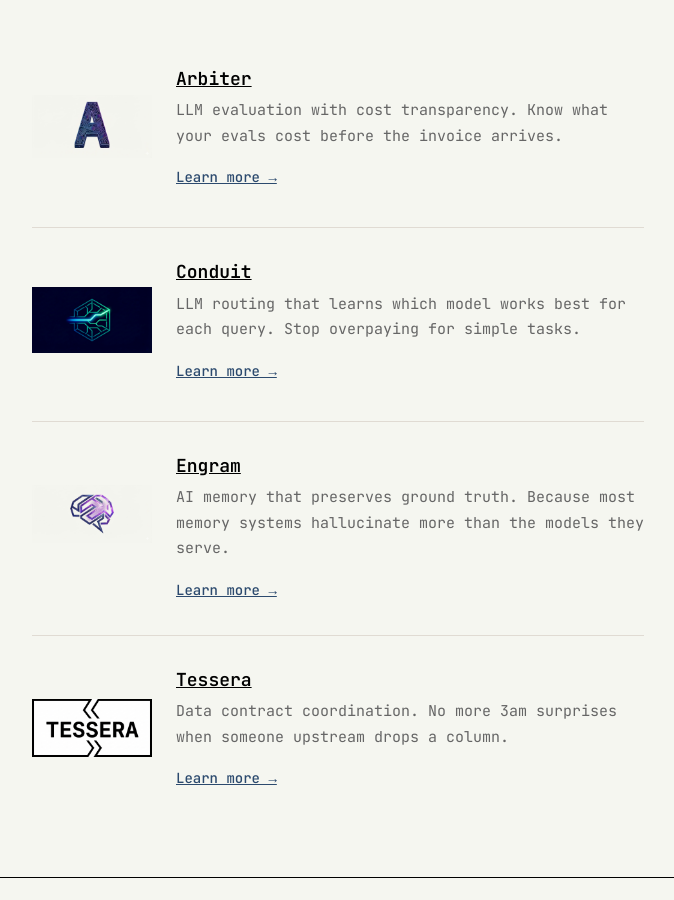
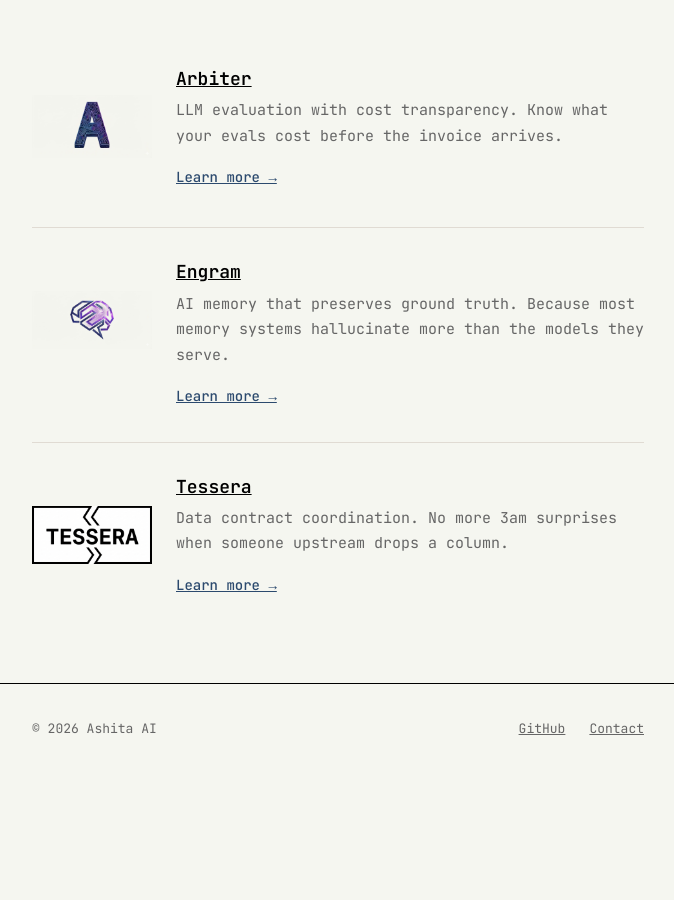
Before and after one commit to ashita-ai/ashita-ai.github.io, a Jekyll site: the page built from index.html, in a window 1280 px wide and 900 px high, scrolled down 569 px. Shown: the whole window, without its empty margins (302-976 px from the left). Built offline with Jekyll 4.4.1, drawn with Linux system fonts in a browser that asks for light colours; after the commit the page ends 1343 px from its top, so only the background shows below that.

Commit message:
Remove Conduit from home and projects pages
Content preserved in _projects/conduit.md; added listed: false to hide it from listings.

```diff
--- a/index.html
+++ b/index.html
@@ -30,15 +30,6 @@ title: Home
   </article>
 
   <article class="project-card">
-    <a href="{{ '/projects/conduit/' | relative_url }}"><img src="{{ '/assets/images/conduit.jpg' | relative_url }}" alt="Conduit" class="project-logo"></a>
-    <div class="project-content">
-      <h3><a href="{{ '/projects/conduit/' | relative_url }}">Conduit</a></h3>
-      <p>LLM routing that learns which model works best for each query. Stop overpaying for simple tasks.</p>
-      <a href="{{ '/projects/conduit/' | relative_url }}" class="project-link">Learn more →</a>
-    </div>
-  </article>
-
-  <article class="project-card">
     <a href="{{ '/projects/engram/' | relative_url }}"><img src="{{ '/assets/images/engram.jpg' | relative_url }}" alt="Engram" class="project-logo"></a>
     <div class="project-content">
       <h3><a href="{{ '/projects/engram/' | relative_url }}">Engram</a></h3>
--- a/projects.html
+++ b/projects.html
@@ -6,7 +6,7 @@ permalink: /projects/
 
 <p>Open source tools for the problems that don't have clean solutions.</p>
 
-{% for project in site.projects %}
+{% for project in site.projects %}{% unless project.listed == false %}
 <article class="project-card">
   {% if project.logo %}
   <img src="{{ project.logo | relative_url }}" alt="{{ project.title }}" class="project-logo">
@@ -17,4 +17,4 @@ permalink: /projects/
     <a href="{{ project.url | relative_url }}" class="project-link">Learn more →</a>
   </div>
 </article>
-{% endfor %}
+{% endunless %}{% endfor %}
```
Also changed, not shown: _projects/conduit.md (+1 -0 lines).
